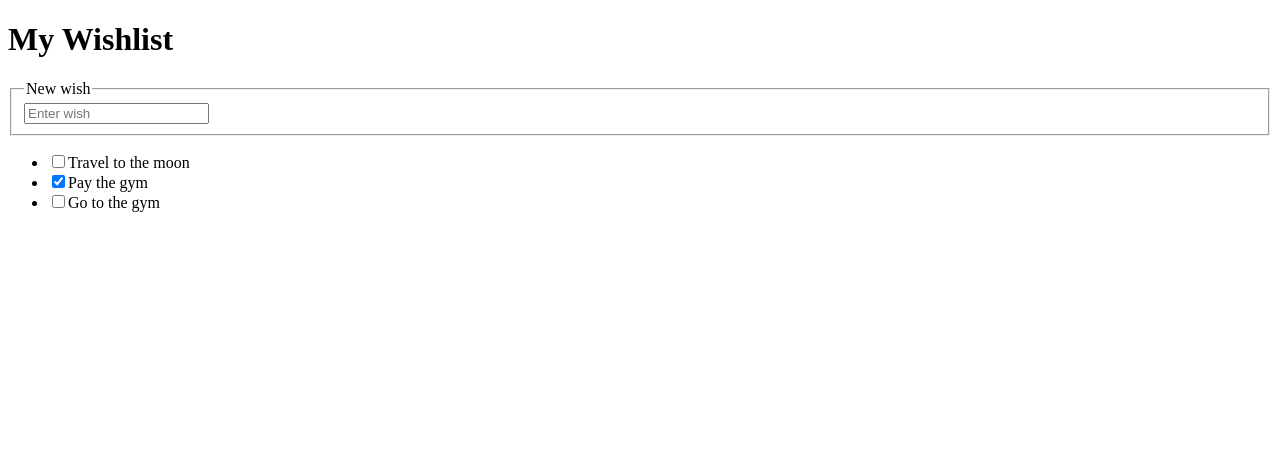
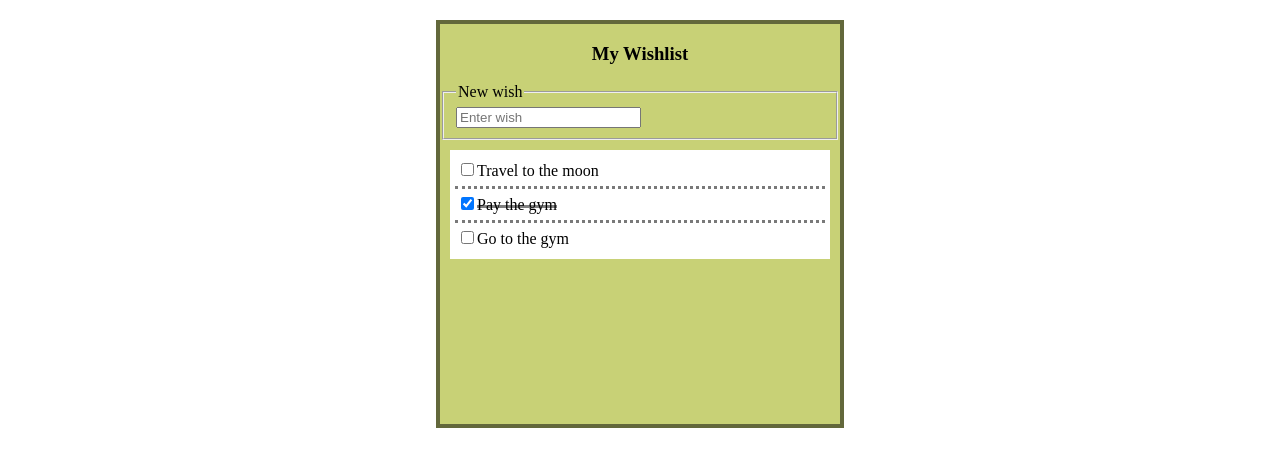
Before and after one commit to Saul-BT/curso-react, a React (Vite) app: page / in a window 1280 px wide. Shown: the top 466 px of the page. Built offline with nearby package versions, Linux system fonts and the light colour scheme.

Commit message:
Adding styles for App component (Wishlist)

```diff
--- /dev/null
+++ b/assets/generic.css
@@ -0,0 +1,5 @@
+html,
+body {
+  padding: 0;
+  margin: 0;
+}
--- a/package.json
+++ b/package.json
@@ -15,6 +15,7 @@
   "author": "Saul Blanco Tejero",
   "license": "MIT",
   "dependencies": {
+    "assets": "^3.0.1",
     "husky": "^3.1.0",
     "lint-staged": "^9.5.0",
     "prettier": "^1.19.1",
--- /dev/null
+++ b/src/App/App.css
@@ -0,0 +1,44 @@
+.wish-container {
+  max-width: 400px;
+  min-height: 400px;
+  margin: 20px auto;
+  background-color: rgb(200, 209, 118);
+  border: 4px solid rgba(0, 0, 0, 0.5);
+}
+
+.wish-container > h3 {
+  text-align: center;
+}
+
+.wish-list {
+  margin: 10px;
+  padding: 5px;
+  background-color: #fff;
+  list-style: none;
+}
+
+.wish-list > li {
+  padding: 5px 2px 6px;
+}
+
+.wish-list > li:not(:last-child) {
+  border-bottom: 3px dotted #797979;
+}
+
+.wish-list label {
+  position: relative;
+}
+
+.wish-list label::before {
+  content: "";
+  position: absolute;
+  top: 50%;
+  left: 0;
+  height: 3px;
+  background-color: rgba(0, 0, 0, 0.5);
+  transition: 0.2s;
+}
+
+.wish-list input[type="checkbox"]:checked + label::before {
+  width: 100%;
+}
--- a/src/App/App.jsx
+++ b/src/App/App.jsx
@@ -1,4 +1,5 @@
 import React from "react";
+import "./App.css";
 
 const wishes = [
   { text: "Travel to the moon", done: false },
@@ -7,13 +8,13 @@ const wishes = [
 ];
 
 const App = () => (
-  <div>
-    <h1>My Wishlist</h1>
+  <div className="wish-container">
+    <h3>My Wishlist</h3>
     <fieldset>
       <legend>New wish</legend>
       <input placeholder="Enter wish" />
     </fieldset>
-    <ul>
+    <ul className="wish-list">
       {wishes.map(({ text, done }, i) => (
         <li>
           <input id={`wish${i}`} type="checkbox" checked={done} />
--- a/src/index.jsx
+++ b/src/index.jsx
@@ -1,5 +1,6 @@
 import React from "react";
 import ReactDOM from "react-dom";
 import App from "./App";
+import "../assets/generic.css";
 
 ReactDOM.render(<App />, document.getElementById("root"));
```
Also changed, not shown: 1 other file (tests, documents, lock files or other folders).
